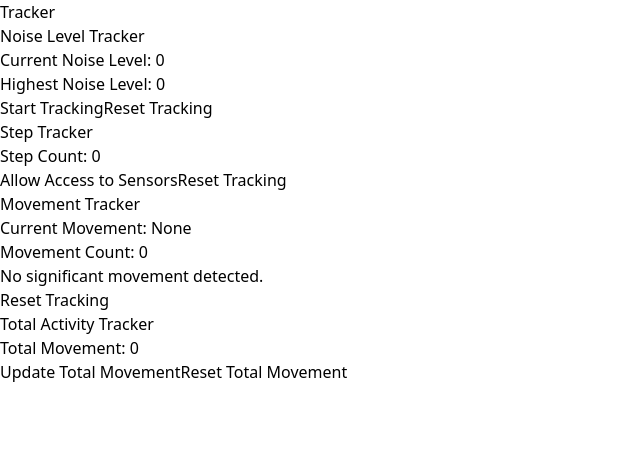
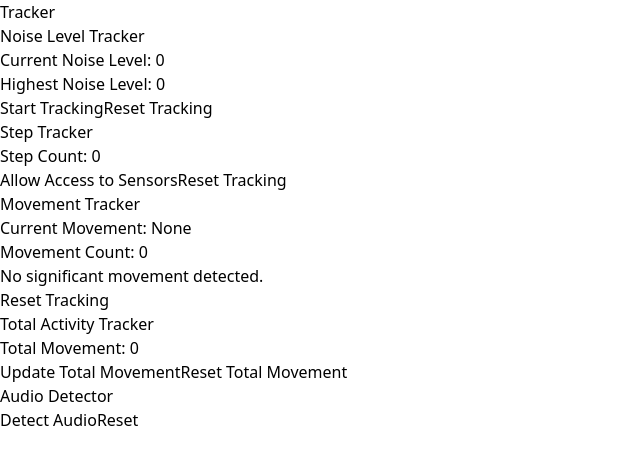
Before and after one commit to LathithaKunana/tracker-fullstack-app, a React (Vite) app in the folder tracker-app-frontend/: page / in a window 1280 px wide. Shown: the top 464 px of the page, without its empty margins (0-640 px from the left). Built offline with nearby package versions, Linux system fonts and the light colour scheme.

Commit message:
added new component for detecting songs

```diff
--- a/tracker-app-frontend/package.json
+++ b/tracker-app-frontend/package.json
@@ -10,6 +10,7 @@
     "preview": "vite preview"
   },
   "dependencies": {
+    "axios": "^1.7.7",
     "lottie-react": "^2.4.0",
     "react": "^18.3.1",
     "react-dom": "^18.3.1"
--- a/tracker-app-frontend/src/App.jsx
+++ b/tracker-app-frontend/src/App.jsx
@@ -3,6 +3,7 @@ import MovementTracker from './components/MovementTracker';
 import NoiseLevelTracker from './components/NoiseLevelTracker';
 import StepTracker from './components/StepTracker';
 import TotalMovementTracker from './components/TotalMovementTracker';
+import AudioDetector from './components/AudioDetector';
 
 const App = () => {
   return (
@@ -15,6 +16,7 @@ const App = () => {
         <StepTracker />
         <MovementTracker />
         <TotalMovementTracker />
+        <AudioDetector />
       </div>
     </div>
   );
--- /dev/null
+++ b/tracker-app-frontend/src/components/AudioDetector.jsx
@@ -0,0 +1,126 @@
+import React, { useState } from 'react';
+import axios from 'axios';
+
+const AudioDetector = () => {
+    const [songInfo, setSongInfo] = useState(null);
+    const [status, setStatus] = useState('');
+    const [isDetecting, setIsDetecting] = useState(false);
+
+    const handleAudioDetection = async () => {
+        setStatus('Requesting microphone access...');
+        setIsDetecting(true);
+        try {
+            const stream = await navigator.mediaDevices.getUserMedia({ audio: true });
+            setStatus('Recording audio...');
+
+            const audioContext = new (window.AudioContext || window.webkitAudioContext)();
+            const source = audioContext.createMediaStreamSource(stream);
+            const recorder = new MediaRecorder(stream);
+            const chunks = [];
+
+            recorder.ondataavailable = (event) => {
+                chunks.push(event.data);
+            };
+
+            recorder.onstop = async () => {
+                const blob = new Blob(chunks, { type: 'audio/wav' });
+                const formData = new FormData();
+                formData.append('sample', blob, 'sample.wav');
+
+                const arrayBuffer = await blob.arrayBuffer();
+                formData.append('sample_bytes', arrayBuffer.byteLength.toString());
+
+                try {
+                    const response = await axios.post('https://tracker-fullstack-app.vercel.app/api/identify', formData, {
+                        headers: {
+                            'Content-Type': 'multipart/form-data'
+                        }
+                    });
+
+                    if (response.data.status.code === 0 && response.data.metadata.music?.length > 0) {
+                        setSongInfo(response.data.metadata.music[0]);
+                        setStatus('');
+                    } else {
+                        setStatus('No song detected');
+                    }
+                } catch (error) {
+                    setStatus('Error detecting song: ' + (error.response?.data?.status?.msg || error.message));
+                    console.error('Detection Error:', error);
+                } finally {
+                    setIsDetecting(false);
+                }
+            };
+
+            recorder.start();
+            setTimeout(() => {
+                recorder.stop();
+                source.disconnect();
+                audioContext.close();
+                stream.getTracks().forEach(track => track.stop());
+            }, 10000);
+
+        } catch (error) {
+            setStatus('Microphone access denied or detection failed.');
+            console.error('Error:', error);
+            setIsDetecting(false);
+        }
+    };
+
+    const renderArtists = (artists) => {
+        if (!artists) return 'Unknown Artist';
+        return artists.map(artist => artist.name).join(', ');
+    };
+
+    return (
+        <div className="bg-white p-8 rounded-lg shadow-lg w-full max-w-md">
+            <h2 className="text-2xl font-bold text-gray-800 text-center mb-4">
+                Audio Detector
+            </h2>
+            {status && (
+                <p className="text-center text-lg font-medium text-gray-700 mb-6 animate-pulse">
+                    {status}
+                </p>
+            )}
+            {songInfo && (
+                <div className="bg-gray-100 p-4 rounded-lg shadow-inner text-gray-800 mb-6">
+                    <h3 className="text-lg font-semibold text-center">
+                        {songInfo.title || 'Unknown Title'}
+                    </h3>
+                    <p className="text-center text-gray-600">
+                        {renderArtists(songInfo.artists)}
+                    </p>
+                    {songInfo.album && (
+                        <p className="text-center text-gray-600">
+                            Album: {songInfo.album.name || 'Unknown Album'}
+                        </p>
+                    )}
+                    {/* Note: ACRCloud doesn't provide cover images directly */}
+                    <img
+                        src="/api/placeholder/320/320"
+                        alt="Album Cover"
+                        className="w-32 h-32 mx-auto rounded-md my-2 bg-gray-200"
+                    />
+                </div>
+            )}
+            <div className="flex flex-row gap-2">
+                <button
+                    onClick={handleAudioDetection}
+                    className={`w-full py-2 px-4 text-white rounded-lg text-lg font-semibold ${
+                        isDetecting ? 'bg-gray-400 cursor-not-allowed' : 'bg-indigo-500 hover:bg-indigo-600'
+                    }`}
+                    disabled={isDetecting}
+                >
+                    {isDetecting ? 'Detecting...' : 'Detect Audio'}
+                </button>
+                <button
+                    onClick={() => setSongInfo(null)}
+                    className="w-full py-2 px-4 bg-red-500 hover:bg-red-600 text-white rounded-lg text-lg font-semibold"
+                >
+                    Reset
+                </button>
+            </div>
+        </div>
+    );
+};
+
+export default AudioDetector;
```
Also changed, not shown: 1 other file (tests, documents, lock files or other folders).
